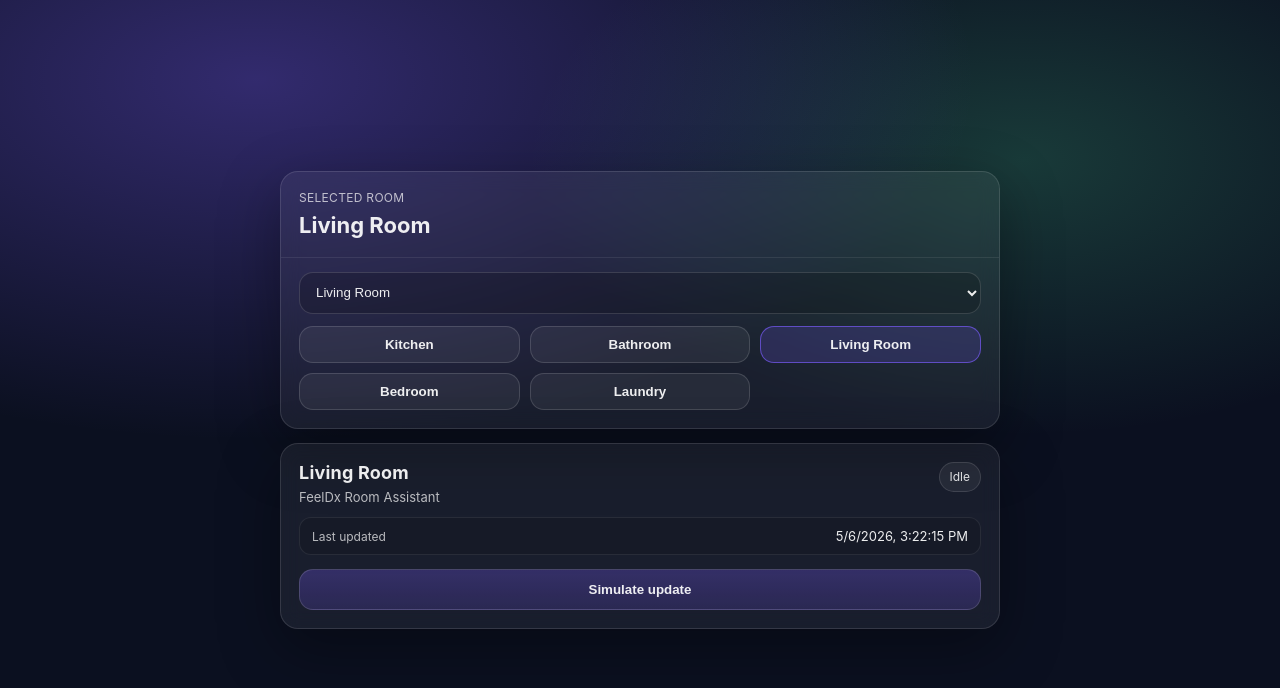
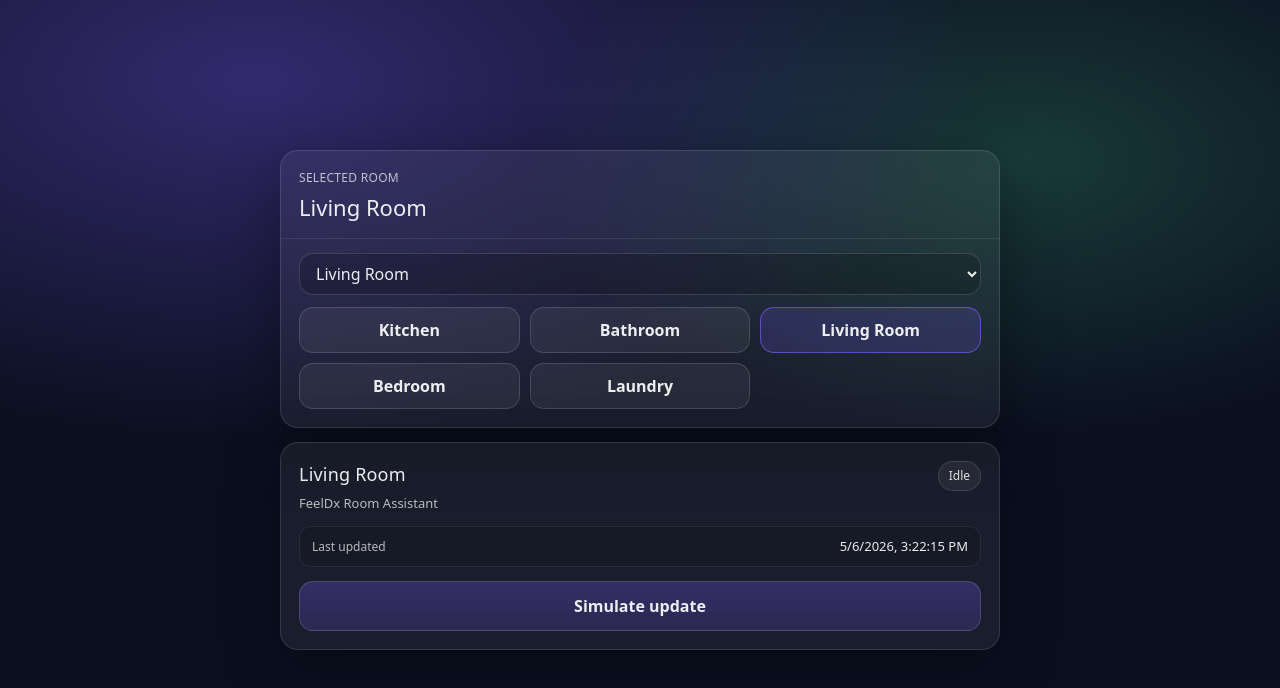
Before and after one commit to phelsajc/feeldx-room-assistant, a Vue app: page / in a window 1280 px wide. Shown: the top 688 px of the page. Built offline with nearby package versions, Linux system fonts and the light colour scheme.

Commit message:
Add tailwind

```diff
--- a/package.json
+++ b/package.json
@@ -13,6 +13,9 @@
   },
   "devDependencies": {
     "@vitejs/plugin-vue": "^4.2.3",
+    "autoprefixer": "^10.5.0",
+    "postcss": "^8.5.14",
+    "tailwindcss": "^3.4.17",
     "vite": "^4.4.5"
   }
 }
--- /dev/null
+++ b/postcss.config.cjs
@@ -0,0 +1,6 @@
+module.exports = {
+  plugins: {
+    tailwindcss: {},
+    autoprefixer: {},
+  },
+}
--- a/src/styles/global.css
+++ b/src/styles/global.css
@@ -1,3 +1,8 @@
+@tailwind base;
+@tailwind components;
+@tailwind utilities;
+
+@layer base {
   :root {
     color-scheme: light;
     --bg: #0b1020;
@@ -8,19 +13,6 @@
     --primary: #7c5cff;
     --primary-2: #42b883;
     --shadow: 0 20px 60px rgba(0, 0, 0, 0.35);
-
-  font-family: Inter, system-ui, Avenir, Helvetica, Arial, sans-serif;
-  font-synthesis: none;
-  text-rendering: optimizeLegibility;
-  -webkit-font-smoothing: antialiased;
-  -moz-osx-font-smoothing: grayscale;
-  -webkit-text-size-adjust: 100%;
-}
-
-*,
-*::before,
-*::after {
-  box-sizing: border-box;
   }
 
   html,
@@ -29,22 +21,17 @@ body {
   }
 
   body {
-  margin: 0;
-  color: var(--text);
+    @apply m-0 text-[color:var(--text)] font-sans;
     background: radial-gradient(1200px 600px at 20% 10%, rgba(124, 92, 255, 0.35), transparent 60%),
       radial-gradient(900px 500px at 80% 20%, rgba(66, 184, 131, 0.25), transparent 55%),
       var(--bg);
   }
 
   a {
-  color: inherit;
-  text-decoration: none;
-}
-
-a:hover {
-  text-decoration: underline;
+    @apply text-inherit no-underline hover:underline;
   }
 
   #app {
     min-height: 100%;
   }
+}
--- /dev/null
+++ b/tailwind.config.cjs
@@ -0,0 +1,8 @@
+/** @type {import('tailwindcss').Config} */
+module.exports = {
+  content: ['./index.html', './src/**/*.{vue,js,ts,jsx,tsx}'],
+  theme: {
+    extend: {},
+  },
+  plugins: [],
+}
```
Also changed, not shown: 1 other file (tests, documents, lock files or other folders). Lines whose indentation alone changed are shown as unchanged.
